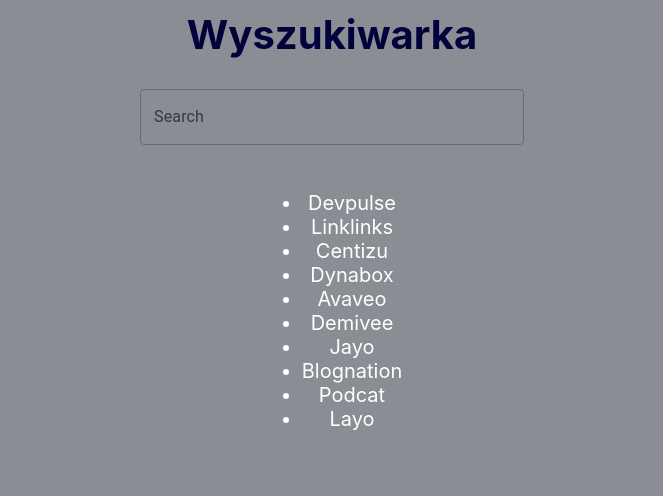
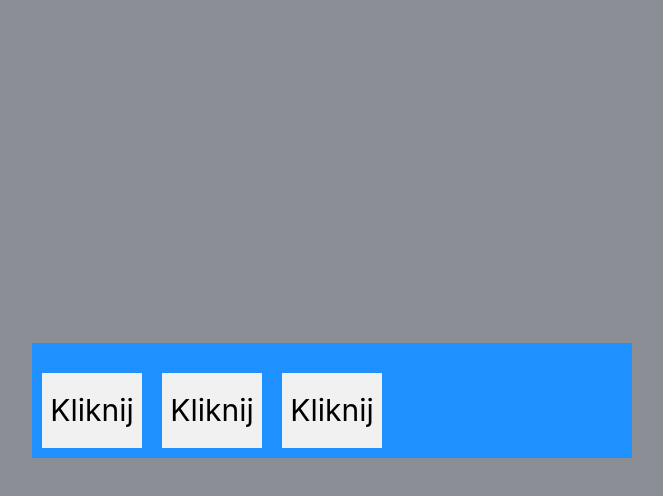
Before and after one commit to Finarfin32/tasks, a React (Create React App) app: page / in a window 1280 px wide. Shown: the top 496 px of the page, without its empty margins (308-971 px from the left). Built offline with nearby package versions, Linux system fonts and the light colour scheme.

Commit message:
Task
Stwórz trzy kwadraty ułożone obok siebie. Po kliknięciu na dany kwadrat wyświetl nad nim znak checked z font awesome. Do ułożenia siatki zastosuj display: flex lub grid. Stan poszczególnych kwadratów  możesz kontrolować w oddzielnych useStatach.

```diff
--- a/package.json
+++ b/package.json
@@ -6,6 +6,9 @@
     "@date-io/date-fns": "^2.14.0",
     "@emotion/react": "^11.9.3",
     "@emotion/styled": "^11.9.3",
+    "@fortawesome/fontawesome-svg-core": "^6.1.1",
+    "@fortawesome/free-solid-svg-icons": "^6.1.1",
+    "@fortawesome/react-fontawesome": "^0.2.0",
     "@mui/icons-material": "^5.8.4",
     "@mui/material": "^5.9.1",
     "@mui/x-date-pickers": "^5.0.0-alpha.7",
--- a/src/App.css
+++ b/src/App.css
@@ -68,3 +68,28 @@ h1 {
 ul li {
   font-size: 20px;
 }
+
+.container {
+  width: 600px;
+  display: flex;
+  flex-wrap: wrap;
+  background-color: DodgerBlue;
+  color: black;
+}
+
+.container > .item {
+  background-color: #f1f1f1;
+  width: 100px;
+  margin: 10px;
+  text-align: center;
+  line-height: 75px;
+  font-size: 30px;
+}
+
+.container > .item2 {
+  width: 100px;
+  margin: 10px;
+  text-align: center;
+  line-height: 75px;
+  font-size: 30px;
+}
--- a/src/App.js
+++ b/src/App.js
@@ -1,30 +1,32 @@
-import { React, useState } from "react";
+import { React } from "react";
 import "./App.css";
 // import Flex from "./components/Flex";
 // import Fetch from "./components/Fetch";
 // import SimpleAccordion from "./components/AccordionMUI";
 // import Check from "./components/Check";
 // import Color from "./components/Color";
-import TextField from "@mui/material/TextField";
-import List from "./components/List.js";
-
+// import TextField from "@mui/material/TextField";
+// import List from "./components/List.js";
+import Box from "./components/Box";
 function App() {
-  const [inputText, setInputText] = useState("");
-  let inputHandler = (e) => {
-    var lowerCase = e.target.value.toLowerCase();
-    setInputText(lowerCase);
-  };
+  // const [inputText, setInputText] = useState("");
+  // let inputHandler = (e) => {
+  //   var lowerCase = e.target.value.toLowerCase();
+  //   setInputText(lowerCase);
+  // };
 
   return (
     <div className="App">
       <header className="App-header">
+        <Box />
+
         {/* <Fetch /> */}
         {/* <SimpleAccordion /> */}
         {/* <Flex /> */}
         {/* <Check /> */}
         {/* <Color /> */}
 
-        <div className="main">
+        {/* <div className="main">
           <h1>Wyszukiwarka</h1>
           <div className="search">
             <TextField
@@ -35,8 +37,8 @@ function App() {
               label="Search"
             />
           </div>
-          <List input={inputText} />
-        </div>
+          <List input={inputText} /> */}
+        {/* </div> */}
       </header>
     </div>
   );
--- /dev/null
+++ b/src/components/Box.js
@@ -0,0 +1,63 @@
+import React, { useState } from "react";
+import "../App.css";
+import { FontAwesomeIcon } from "@fortawesome/react-fontawesome";
+import { faCoffee } from "@fortawesome/free-solid-svg-icons";
+
+function Box() {
+  const [checked1, setChecked1] = useState(false);
+  const [checked2, setChecked2] = useState(false);
+  const [checked3, setChecked3] = useState(false);
+
+  const toggleIsLoading1 = () => {
+    setChecked1((current) => !current);
+  };
+
+  const toggleIsLoading2 = () => {
+    setChecked2((current) => !current);
+  };
+
+  const toggleIsLoading3 = () => {
+    setChecked3((current) => !current);
+  };
+
+  return (
+    <>
+      <div className="container">
+        <div className="item2">
+          {checked1 && (
+            <h2>
+              <FontAwesomeIcon icon={faCoffee} size="xs" />
+            </h2>
+          )}
+        </div>
+        <div className="item2">
+          {checked2 && (
+            <h2>
+              <FontAwesomeIcon icon={faCoffee} size="xs" />
+            </h2>
+          )}
+        </div>
+        <div className="item2">
+          {checked3 && (
+            <h2>
+              <FontAwesomeIcon icon={faCoffee} size="xs" />
+            </h2>
+          )}
+        </div>
+      </div>
+      <div class="container">
+        <div className="item" onClick={toggleIsLoading1}>
+          Kliknij
+        </div>
+        <div className="item" onClick={toggleIsLoading2}>
+          Kliknij
+        </div>
+        <div className="item" onClick={toggleIsLoading3}>
+          Kliknij
+        </div>
+      </div>
+    </>
+  );
+}
+
+export default Box;
--- a/src/components/List.js
+++ b/src/components/List.js
@@ -1,4 +1,4 @@
-import { React, useState } from "react";
+import { React } from "react";
 import data from "./ListData.json";
 
 function List(props) {
```
Also changed, not shown: 1 other file (tests, documents, lock files or other folders).
